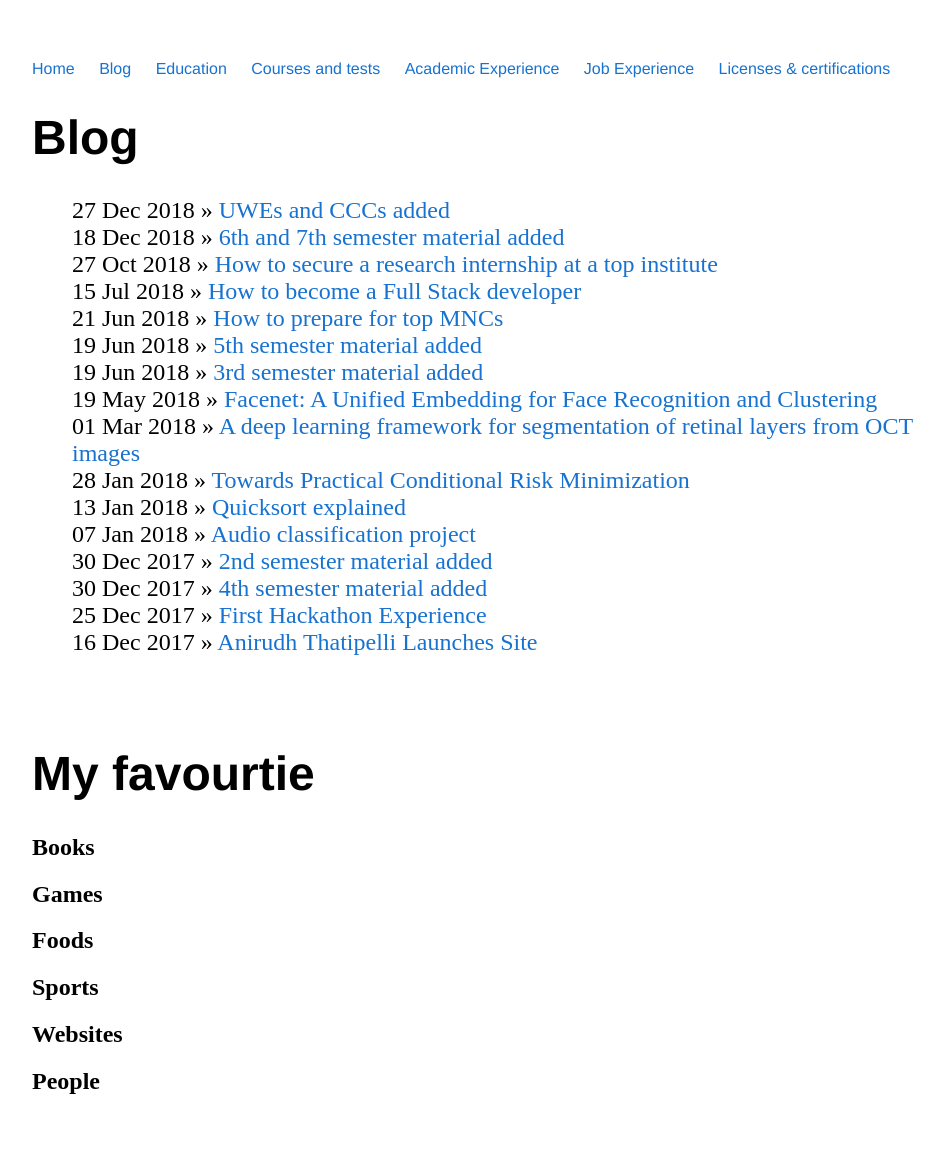
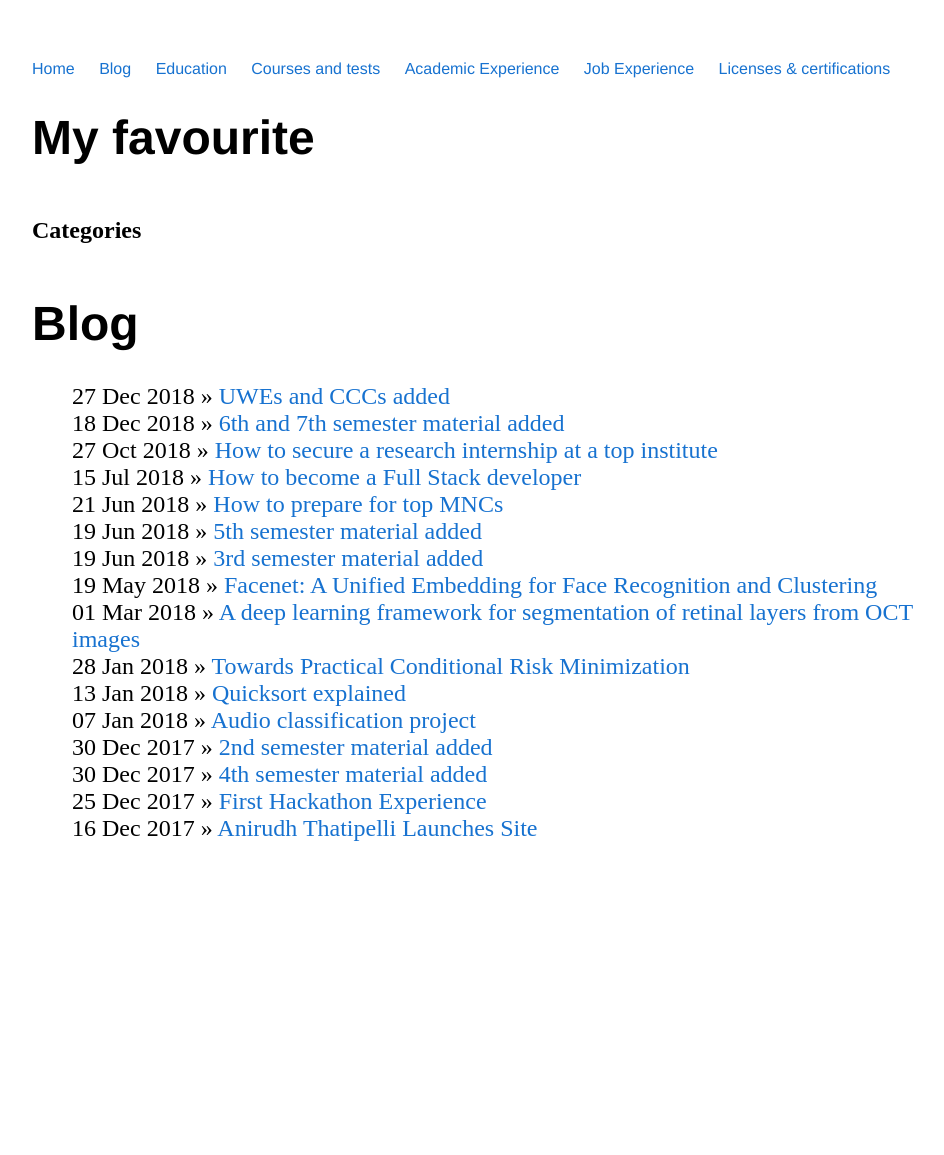
Before and after one commit to ArmanBehnam/ArmanBehnam.github.io, a Jekyll site: the page built from blog/index.html, in a window 1280 px wide. Shown: the whole page, without its empty margins (160-1104 px from the left). Built offline with Jekyll 4.4.1, drawn with Linux system fonts in a browser that asks for light colours; after the commit the page ends 902 px from its top, so only the background shows below that.

Commit message:
Update index.html

```diff
--- a/blog/index.html
+++ b/blog/index.html
@@ -2,6 +2,42 @@
 layout: default
 title: Blog
 ---
+<head>
+  <style>
+    .dropdown {
+      position: relative;
+      display: inline-block;
+    }
+
+    .dropdown-content {
+      display: none;
+      position: absolute;
+      background-color: #f9f9f9;
+      min-width: 160px;
+      box-shadow: 0px 8px 16px 0px rgba(0,0,0,0.2);
+      z-index: 1;
+    }
+
+    .dropdown:hover .dropdown-content {
+      display: block;
+    }
+  </style>
+</head>
+<body>
+  <h1>My favourite</h1>
+
+  <div class="dropdown">
+    <h2>Categories</h2>
+    <div class="dropdown-content">
+      <a href="#">Books</a>
+      <a href="#">Games</a>
+      <a href="#">Foods</a>
+      <a href="#">Sports</a>
+      <a href="#">Websites</a>
+      <a href="#">People</a>
+    </div>
+  </div>
+	<br>
 	<h1>{{ page.title }}</h1>
 	<ul class="posts">
 
@@ -9,12 +45,3 @@ title: Blog
 	    <li><span>{{ post.date | date_to_string }}</span> » <a href="{{ post.url }}" title="{{ post.title }}">{{ post.title }}</a></li>
 	  {% endfor %}
 	</ul>
-<br>
-<h1>My favourtie</h1>
-
-	<h2>Books</h2>
-	<h2>Games</h2>
-	<h2>Foods</h2>
-	<h2>Sports</h2>
-	<h2>Websites</h2>
-	<h2>People</h2>
```
